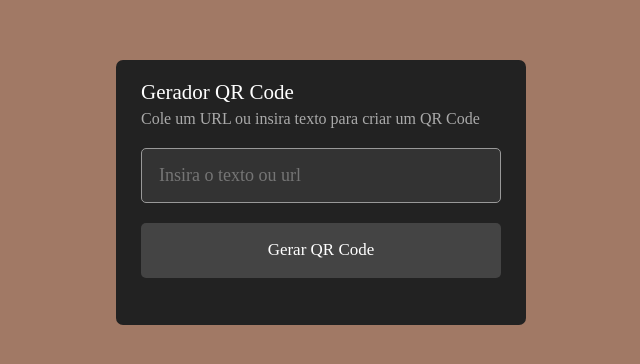
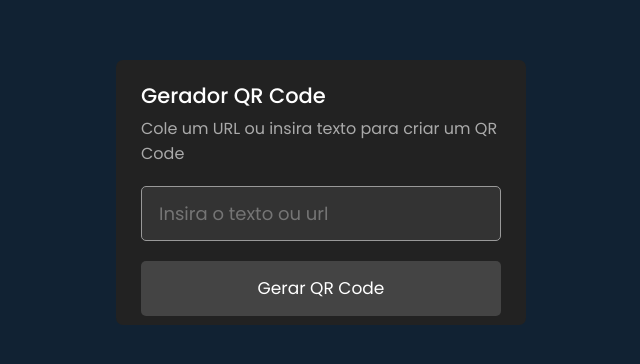
Before and after one commit to lobaosilva/ProjectHTML, a plain HTML site: page QRCodeGenerate/index.html in a window 1280 px wide. Shown: the part 208-572 px from the top of the page, without its empty margins (319-959 px from the left). Drawn offline with Linux system fonts and the light colour scheme.

Commit message:
Add files via upload

```diff
--- a/QRCodeGenerate/assets/css/style.css
+++ b/QRCodeGenerate/assets/css/style.css
@@ -1,8 +1,10 @@
+@import url("https://fonts.googleapis.com/css2?family=Poppins:wght@400;500;600;700&display=swap");
+
 * {
     margin: 0;
     padding: 0;
     box-sizing: border-box;
-    font-family: "Poppins";
+    font-family: "Poppins", sans-serif;
 }
 
 body {
@@ -10,7 +12,7 @@ body {
     padding: 0 10px;
     min-height: 100vh;
     align-items: center;
-    background: #a17965;
+    background: #123;
     justify-content: center;
     color: #fff;
 }
--- a/QRCodeGenerate/assets/js/scripts.js
+++ b/QRCodeGenerate/assets/js/scripts.js
@@ -9,7 +9,7 @@ generateBtn.addEventListener("click", () => {
     if (!qrValue || preValue === qrValue) return;
     preValue = qrValue;
     generateBtn.innerText = "Gerando QR Code...";
-    qrImg.src = `https://api.qrserver.com/v1/create-qr-code/?size=200x200&data=$(qrValue)`;
+    qrImg.src = `https://api.qrserver.com/v1/create-qr-code/?size=200x200&data=${qrValue}`;
     qrImg.addEventListener("load", () => {
         wrapper.classList.add("active");
         generateBtn.innerText = "Gera QR Code";
```
